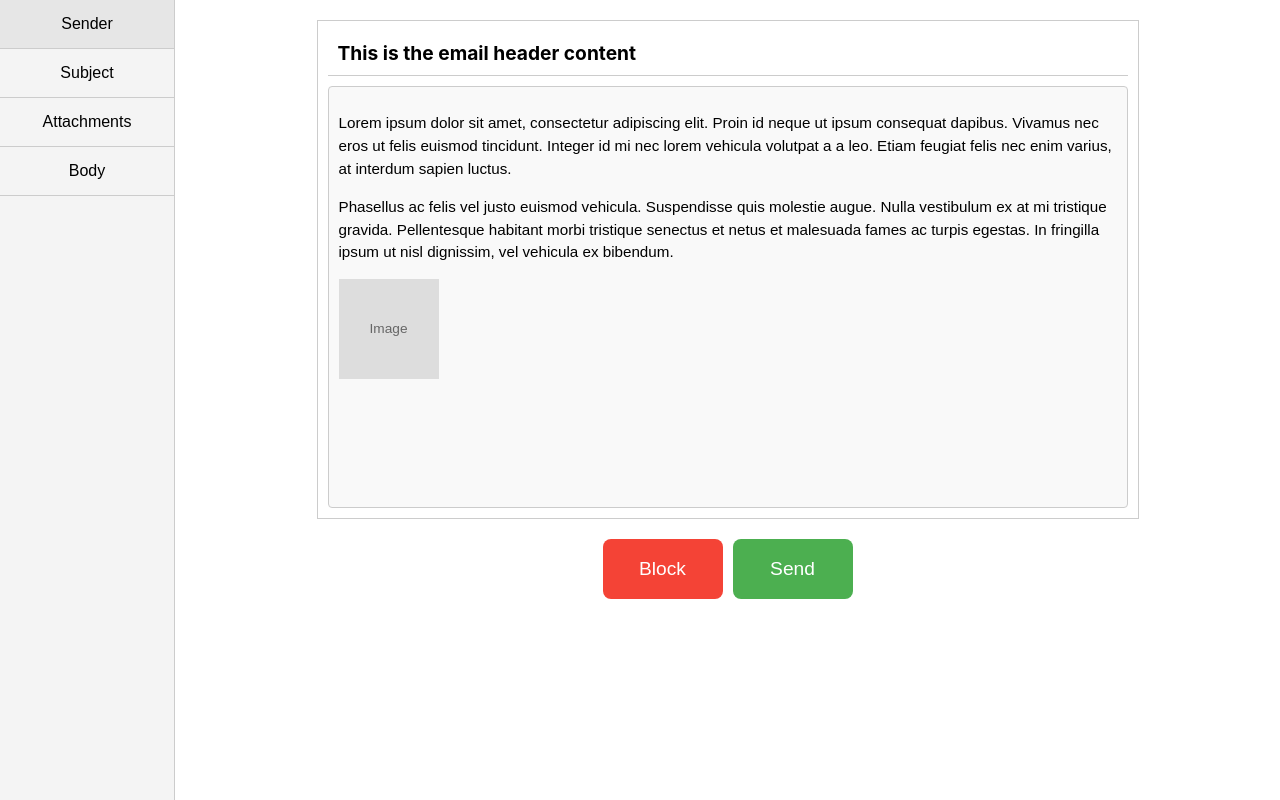
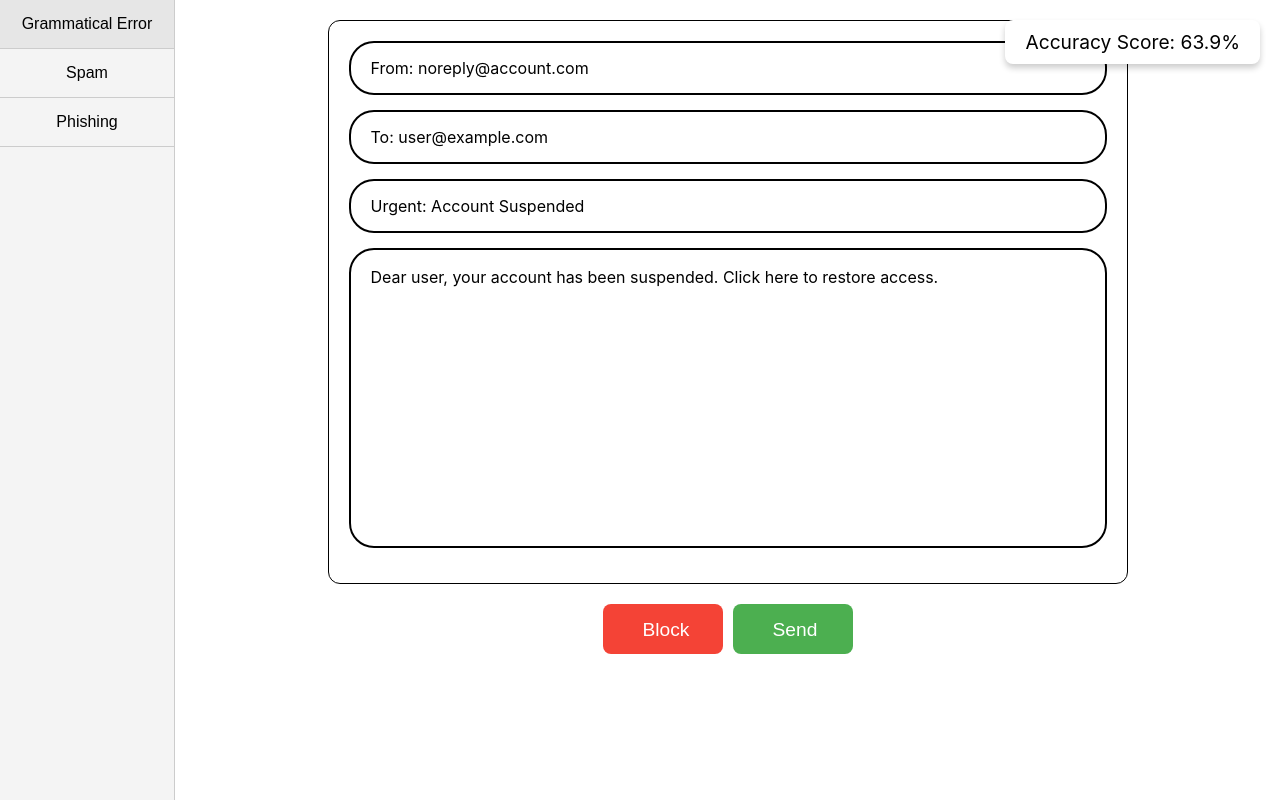
Before and after one commit to kyrHonch/emails-please, a React (Create React App) app in the folder emails-please/: page / in a window 1280 px wide. Built offline with nearby package versions, Linux system fonts and the light colour scheme.

Commit message:
implemented most of the logic. need to finish images and links

```diff
--- /dev/null
+++ b/emails-please/public/data/emails_level_1.json
@@ -0,0 +1,26 @@
+[
+  {
+    "Header": "Urgent: Account Suspended",
+    "Body": "Dear user, your account has been suspended. Click here to restore access.",
+    "EmailSender": "noreply@account.com",
+    "NameSender": "Account Support",
+    "EmailReceiver": "user@example.com",
+    "NameReceiver": "User Name",
+    "ErrorType": "Phishing",
+    "ErrorField": "Body",
+    "Completed": false,
+    "Images": []
+  },
+  {
+    "Header": "Urgent: Account Suspended",
+    "Body": "Dear user, your account has been suspended. Click here to restore access.",
+    "EmailSender": "noreply@account.com",
+    "NameSender": "Account Support",
+    "EmailReceiver": "user@example.com",
+    "NameReceiver": "User Name",
+    "ErrorType": "Phishing",
+    "ErrorField": "Body",
+    "Completed": false,
+    "Images": []
+  }
+]
--- a/emails-please/src/App.css
+++ b/emails-please/src/App.css
@@ -1,35 +1,93 @@
-/* App.css */
 .app-container {
     display: grid;
-  grid-template-columns: 175px 1fr; /* Sidebar and Main Content */
+    grid-template-columns: 175px 1fr;
     height: 100vh;
 }
 
-/* App.css */
-/* App.css */
 
 .content-container {
     display: flex;
-  flex-direction: column; /* Stack children vertically */
-  align-items: center; /* Center the email box and controls horizontally */
+    flex-direction: column;
+    align-items: center;
+    width: 100%;
+    max-width: 900px;
+    margin: 0 auto;
     padding: 20px;
     box-sizing: border-box;
 }
 
-.email {
-  max-width: 800px; /* Ensure the email box has a reasonable width */
-  margin-bottom: 20px; /* Space between the email box and controls */
+
+.email .email-from,
+.email .email-to {
+    display: inline-flex;
+    align-items: center;
+    box-sizing: border-box;
+}
+
+
+.email-container {
+    display: flex;
+    flex-direction: column;
+    justify-content: center;
+    align-items: stretch;
+    padding: 20px;
+}
+
+
+.popup {
+    position: fixed;
+    top: 20px;
+    left: 50%;
+    transform: translateX(-50%);
+    padding: 15px 30px;
+    border-radius: 8px;
+    font-size: 1.2rem;
+    z-index: 1000;
+    box-shadow: 0px 4px 6px rgba(0, 0, 0, 0.2);
+    animation: fade-in-out 5s ease;
+}
+
+
+.popup.success {
+    background-color: #4caf50;
+    color: white;
+}
+
+
+.popup.error {
+    background-color: #f44336;
+    color: white;
+}
+
+
+@keyframes fade-in-out {
+    0% {
+        opacity: 0;
+        transform: translateX(-50%) translateY(-20px);
+    }
+    10% {
+        opacity: 1;
+        transform: translateX(-50%) translateY(0);
+    }
+    90% {
+        opacity: 1;
+        transform: translateX(-50%) translateY(0);
+    }
+    100% {
+        opacity: 0;
+        transform: translateX(-50%) translateY(-20px);
+    }
 }
 
 .controls {
-  align-self: center; /* Center the buttons horizontally */
-  margin-top: 20px; /* Space above the controls */
+    align-self: center;
+    margin-top: 20px;
 }
 
 .sidebar {
     background-color: #f4f4f4;
     border-right: 1px solid #ccc;
-  /*padding: 10px;*/
+
 }
 
 .email-viewer {
@@ -58,3 +116,17 @@ button.red {
 button.green {
     background-color: green;
 }
+
+
+.points-counter {
+    position: fixed;
+    top: 20px;
+    right: 20px;
+    background-color: #ffffff;
+    color: black;
+    padding: 10px 20px;
+    border-radius: 8px;
+    font-size: 1.2rem;
+    z-index: 1000;
+    box-shadow: 0px 4px 6px rgba(0, 0, 0, 0.2);
+}
--- a/emails-please/src/App.js
+++ b/emails-please/src/App.js
@@ -1,23 +1,122 @@
-import React from 'react';
-import './App.css';
-import Sidebar from './Sidebar/Sidebar';
-import Email from './Email/Email';
-import Controls from './Controls/Controls';
+import React, { useState, useEffect } from "react";
+import "./App.css";
+import Sidebar from "./Sidebar/Sidebar";
+import Email from "./Email/Email";
+import Controls from "./Controls/Controls";
 
 function App() {
-  const handleBlock = () => console.log('Email Blocked!');
-  const handleSend = () => console.log('Email Sent!');
+    const [selectedError, setSelectedError] = useState(null);
+    const [matchStatus, setMatchStatus] = useState(null);
+    const [isSendDisabled] = useState(false);
+    const [accuracyScore, setAccuracyScore] = useState(63.9);
+    const [attemptedFields, setAttemptedFields] = useState({});
+
+    const [emails, setEmails] = useState([]);
+    const [currentEmailIndex, setCurrentEmailIndex] = useState(0);
+
+    useEffect(() => {
+
+        const fetchEmails = async () => {
+            try {
+                const response = await fetch(`/data/emails_level_1.json`);
+                const data = await response.json();
+                setEmails(data);
+                setCurrentEmailIndex(0);
+            } catch (error) {
+                console.error("Error loading emails:", error);
+            }
+        };
+
+        fetchEmails();
+    }, []);
+
+    const handleSelection = (errorType) => {
+        setSelectedError(errorType);
+        setMatchStatus(null);
+    };
+
+    const handleFieldClick = (field) => {
+        if (!selectedError) {
+            alert("Please select an error type first!");
+            return;
+        }
+
+
+        const currentAttempts = attemptedFields[selectedError] || [];
+        if (currentAttempts.includes(field)) {
+            return;
+        }
+
+
+        setAttemptedFields((prev) => ({
+            ...prev,
+            [selectedError]: [...currentAttempts, field],
+        }));
+
+        const currentEmail = emails[currentEmailIndex];
+
+
+        if (
+            currentEmail.ErrorType === selectedError &&
+            currentEmail.ErrorField.toLowerCase() === field.toLowerCase()
+        ) {
+            setMatchStatus("match found");
+            setAccuracyScore((prev) => Math.min(prev + 10, 100));
+        } else {
+            setMatchStatus("no match found");
+            setAccuracyScore((prev) => Math.max(prev - 20, 0));
+        }
+    };
+
+    const handleNextEmail = () => {
+        if (currentEmailIndex < emails.length - 1) {
+            setCurrentEmailIndex((prevIndex) => prevIndex + 1);
+            setSelectedError(null);
+            setMatchStatus(null);
+            setAttemptedFields({});
+        } else {
+            alert("You have completed all emails for this level!");
+
+        }
+    };
+
+
+    const currentEmail = emails[currentEmailIndex];
 
     return (
         <div className="app-container">
+            <div className="points-counter">Accuracy Score: {accuracyScore.toFixed(1)}%</div>
             <Sidebar
-            criteria={['Sender', 'Subject', 'Attachments', 'Body']}
-            onSelect={(criterion) => console.log(`Selected: ${criterion}`)}
+                criteria={["Grammatical Error", "Spam", "Phishing"]}
+                onSelect={handleSelection}
             />
             <div className="content-container">
-          <Email />
-          <Controls onBlock={handleBlock} onSend={handleSend} />
+                {currentEmail ? (
+                    <Email
+                        email={{
+                            from: currentEmail.EmailSender,
+                            to: currentEmail.EmailReceiver,
+                            header: currentEmail.Header,
+                            body: currentEmail.Body,
+                        }}
+                        onFieldClick={handleFieldClick}
+                        selectedError={selectedError}
+                        attemptedFields={attemptedFields}
+                    />
+                ) : (
+                    <p>Loading emails...</p>
+                )}
+                <Controls
+                    onBlock={handleNextEmail}
+                    onSend={handleNextEmail}
+                    isSendDisabled={isSendDisabled}
+                />
             </div>
+            {matchStatus && (
+                <div className={`popup ${matchStatus === "match found" ? "success" : "error"}`}>
+                    {matchStatus === "match found" ? "Match Found" : "No Match Found"}
+                </div>
+            )}
         </div>
     );
 }
--- a/emails-please/src/Controls/Controls.css
+++ b/emails-please/src/Controls/Controls.css
@@ -1,32 +1,37 @@
 .button {
-    display: flex; /* Enable flexbox for the button */
-    justify-content: center; /* Center text horizontally */
-    align-items: center; /* Center text vertically */
-    padding: 15px 40px; /* Adjust padding for size */
-    font-size: 1.2rem; /* Ensure text is readable */
-    text-align: center; /* Align text for fallback */
-    border: none; /* Remove default border */
-    border-radius: 8px; /* Rounded corners */
+    padding: 15px 40px;
+    font-size: 1.2rem;
+    text-align: center;
+    border: none;
+    border-radius: 8px;
     cursor: pointer;
     transition: background-color 0.3s ease, transform 0.2s ease;
-    min-width: 120px; /* Ensure consistent button width */
-    height: 60px; /* Set consistent button height for appearance */
+    min-width: 120px;
+}
+
+.button:hover {
+    transform: scale(1.05);
 }
 
 .button.block {
-    background-color: #f44336; /* Red for "Block" */
+    background-color: #f44336;
     color: white;
 }
 
 .button.block:hover {
-    background-color: #d32f2f; /* Darker red on hover */
+    background-color: #d32f2f;
 }
 
 .button.send {
-    background-color: #4caf50; /* Green for "Send" */
+    background-color: #4caf50;
     color: white;
 }
 
 .button.send:hover {
-    background-color: #388e3c; /* Darker green on hover */
+    background-color: #388e3c;
 }
+
+.button.send.disabled {
+    background-color: #2e7d32;
+    color: white;
+}
--- a/emails-please/src/Controls/Controls.js
+++ b/emails-please/src/Controls/Controls.js
@@ -1,13 +1,16 @@
 import React from 'react';
 import './Controls.css';
 
-function Controls({ onBlock, onSend }) {
+function Controls({ onBlock, onSend, isSendDisabled }) {
     return (
         <div className="controls">
             <button className="button block" onClick={onBlock}>
                 Block
             </button>
-            <button className="button send" onClick={onSend}>
+            <button
+                className={`button send ${isSendDisabled ? 'disabled' : ''}`}
+                onClick={onSend}
+            >
                 Send
             </button>
         </div>
--- a/emails-please/src/Email/Email.css
+++ b/emails-please/src/Email/Email.css
@@ -1,44 +1,131 @@
-/* Email.css */
-
-.email-viewer {
-    display: flex;
-    flex-direction: column;
-    border: 1px solid #ccc;
-    padding: 10px;
+.email {
     width: 100%;
-    max-width: 800px; /* Optional: Limit width for readability */
-    margin: 0 auto; /* Center the email viewer */
+    max-width: 800px;
+    margin: 0 auto;
+    padding: 20px;
+    border: 1px solid #000;
+    border-radius: 12px;
     background-color: #fff;
+    box-sizing: border-box;
 }
 
-.email-header {
-    padding: 10px;
-    border-bottom: 1px solid #ccc;
-    font-weight: bold;
-    font-size: 1.2em;
+
+.email-from,
+.email-to,
+.email-header,
+.email-body {
+    width: 100%;
+    padding: 15px 20px;
+    margin-bottom: 15px;
+    border: 2px solid #000;
+    border-radius: 25px;
+    font-size: 1rem;
+    background-color: #fff;
+    color: #000;
+    box-sizing: border-box;
+    transition: background-color 0.3s ease, border-color 0.3s ease;
 }
 
+
 .email-body {
-    height: 400px; /* Static height for the email body */
-    overflow-y: auto; /* Makes the body scrollable if the content overflows */
-    padding: 10px;
-    margin-top: 10px;
-    border: 1px solid #ccc;
-    border-radius: 4px;
-    background-color: #f9f9f9;
-    font-family: Arial, sans-serif;
-    font-size: 0.95em;
+    min-height: 300px;
     line-height: 1.5;
+    position: relative;
 }
 
-.image-placeholder {
+
+.email-body .image {
     width: 100px;
     height: 100px;
     background-color: #ddd;
-    margin-top: 10px;
+    border-radius: 8px;
+    position: absolute;
+    bottom: 20px;
+    left: 20px;
     display: flex;
+    align-items: center;
     justify-content: center;
-    align-items: center;
-    font-size: 0.9em;
-    color: #666;
+    font-size: 0.9rem;
+    color: #555;
 }
+
+
+.disabled {
+    background-color: #f0f0f0;
+    border-color: #ccc;
+    color: #aaa;
+    cursor: not-allowed;
+}
+
+.disabled:hover {
+    background-color: #f0f0f0;
+    border-color: #ccc;
+}
+
+
+.hoverable:hover {
+    border-color: #007bff;
+    background-color: #eaf4ff;
+    cursor: pointer;
+}
+
+
+.email-body {
+    min-height: 300px;
+    line-height: 1.5;
+    position: relative;
+    padding-bottom: 40px;
+}
+
+
+.body-elements {
+    display: flex;
+    gap: 15px;
+    position: absolute;
+    bottom: 10px;
+    left: 10px;
+    right: 10px;
+}
+
+.body-element img {
+    width: 80px;
+    height: 80px;
+    object-fit: cover;
+    border-radius: 8px;
+    box-shadow: 0 2px 4px rgba(0, 0, 0, 0.1);
+}
+
+.body-element:hover {
+    transform: scale(1.05);
+    box-shadow: 0 4px 8px rgba(0, 0, 0, 0.2);
+}
+
+.disabled.body-element {
+    cursor: not-allowed;
+    opacity: 0.5;
+}
+
+.disabled.body-element:hover {
+    transform: none;
+    box-shadow: none;
+}
+.body-element a {
+    text-decoration: none;
+    color: #007bff;
+    font-size: 0.9rem;
+}
+
+.body-element:hover {
+    transform: scale(1.05);
+    box-shadow: 0 4px 8px rgba(0, 0, 0, 0.2);
+}
+
+.disabled.body-element {
+    cursor: not-allowed;
+    opacity: 0.5;
+}
+
+.disabled.body-element:hover {
+    transform: none;
+    box-shadow: none;
+}
--- a/emails-please/src/Email/Email.js
+++ b/emails-please/src/Email/Email.js
@@ -1,27 +1,50 @@
 import React from 'react';
 import './Email.css';
 
-function Email() {
+function Email({ email, onFieldClick, selectedError, attemptedFields }) {
+    const isFieldDisabled = (field) => {
+        const currentAttempts = attemptedFields[selectedError] || [];
+        return currentAttempts.includes(field);
+    };
+
+    const handleElementClick = (event, field) => {
+        event.stopPropagation();
+        if (selectedError && !isFieldDisabled(field)) {
+            onFieldClick(field);
+        }
+    };
+
     return (
-        <div className="email-viewer">
-            <div className="email-header">
-                This is the email header content
+        <div className="email">
+            <div
+                className={`email-from ${isFieldDisabled('from') ? 'disabled' : selectedError ? 'hoverable' : ''}`}
+                onClick={() => selectedError && !isFieldDisabled('from') && onFieldClick('from')}
+            >
+                From: {email.from}
             </div>
-            <div className="email-body">
-                <p>
-                    Lorem ipsum dolor sit amet, consectetur adipiscing elit. Proin id
-                    neque ut ipsum consequat dapibus. Vivamus nec eros ut felis euismod
-                    tincidunt. Integer id mi nec lorem vehicula volutpat a a leo. Etiam
-                    feugiat felis nec enim varius, at interdum sapien luctus.
-                </p>
-                <p>
-                    Phasellus ac felis vel justo euismod vehicula. Suspendisse quis
-                    molestie augue. Nulla vestibulum ex at mi tristique gravida.
-                    Pellentesque habitant morbi tristique senectus et netus et malesuada
-                    fames ac turpis egestas. In fringilla ipsum ut nisl dignissim, vel
-                    vehicula ex bibendum.
-                </p>
-                <div className="image-placeholder">Image</div>
+
+            {/* To Field */}
+            <div
+                className={`email-to ${isFieldDisabled('to') ? 'disabled' : selectedError ? 'hoverable' : ''}`}
+                onClick={() => selectedError && !isFieldDisabled('to') && onFieldClick('to')}
+            >
+                To: {email.to}
+            </div>
+
+            {/* Header Field */}
+            <div
+                className={`email-header ${isFieldDisabled('header') ? 'disabled' : selectedError ? 'hoverable' : ''}`}
+                onClick={() => selectedError && !isFieldDisabled('header') && onFieldClick('header')}
+            >
+                {email.header}
+            </div>
+
+            {/* Body Field */}
+            <div
+                className={`email-body ${isFieldDisabled('body') ? 'disabled' : selectedError ? 'hoverable' : ''}`}
+                onClick={() => selectedError && !isFieldDisabled('body') && onFieldClick('body')}
+            >
+                {email.body}
             </div>
         </div>
     );
--- a/emails-please/src/Sidebar/Sidebar.js
+++ b/emails-please/src/Sidebar/Sidebar.js
@@ -4,30 +4,27 @@ import './Sidebar.css';
 function Sidebar({ criteria, onSelect }) {
     const [selected, setSelected] = useState(null);
 
-    const handleClick = (index) => {
+    const handleClick = (index, criterion) => {
         if (selected === index) {
-            // If the same button is clicked again, unselect it
             setSelected(null);
             onSelect(null);
         } else {
             setSelected(index);
-            onSelect(criteria[index]);
+            onSelect(criterion);
         }
     };
 
     return (
         <div className="sidebar">
-            <ul className="criteria-list">
             {criteria.map((criterion, index) => (
-                    <li
+                <div
                     key={index}
                     className={`criteria-item ${selected === index ? 'selected' : ''}`}
-                        onClick={() => handleClick(index)}
+                    onClick={() => handleClick(index, criterion)}
                 >
                     {criterion}
-                    </li>
+                </div>
             ))}
-            </ul>
         </div>
     );
 }
```
Also changed, not shown: emails-please/public/data/emails_level_2.json (added, +62 -0 lines), emails-please/public/data/emails_level_3.json (added, +62 -0 lines), 1 other file (tests, documents, lock files or other folders). Lines whose indentation alone changed are shown as unchanged.
